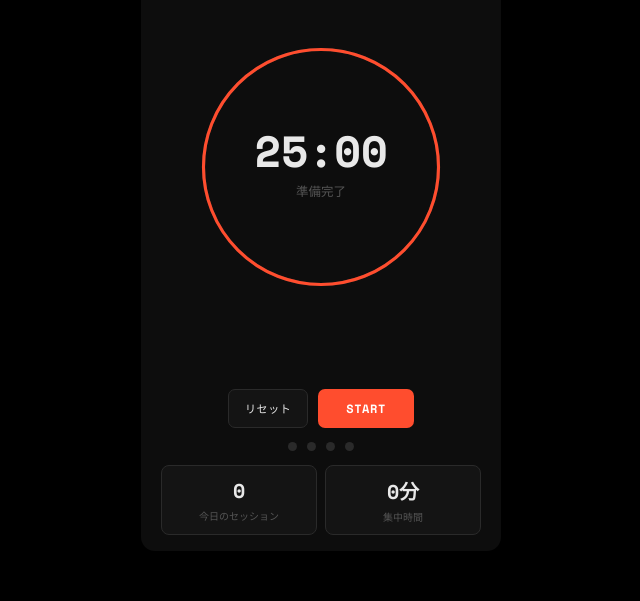
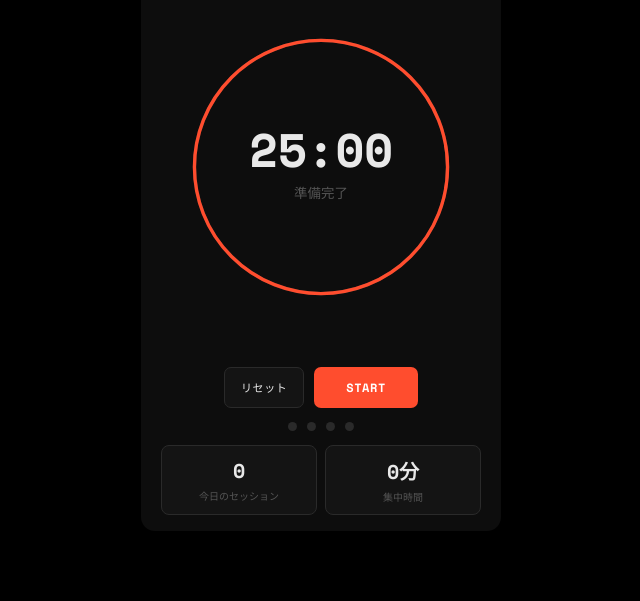
Before and after one commit to damadama/pomodoro-timer, a plain HTML site: page index.html in a window 1280 px wide. Shown: the part 199-800 px from the top of the page, without its empty margins (319-959 px from the left). Drawn offline with nearby package versions, Linux system fonts and the light colour scheme.

Commit message:
Add files via upload

```diff
--- a/index.html
+++ b/index.html
@@ -10,81 +10,66 @@
 :root{
   --bg:#0d0d0d;--surface:#141414;--border:#2a2a2a;
   --text:#e8e8e8;--muted:#555;
-  --work:#ff4d2e;--brk:#2ecc71;--lng:#3498db;--tab-active:#222;
-  --w:360px;
+  --work:#ff4d2e;--brk:#2ecc71;--lng:#3498db;--tab-act:#222;
 }
 html,body{
-  width:100%;height:100%;min-height:100dvh;
+  width:100%;height:100%;
   background:#000;
-  display:flex;align-items:center;justify-content:center;
   font-family:'Noto Sans JP',sans-serif;
   overflow:hidden;
+  display:flex;align-items:center;justify-content:center;
 }
+/* #appはJSがインラインスタイルで完全制御 */
 #app{
-  width:var(--w);height:100dvh;max-height:700px;
-  background:var(--bg);border-radius:14px;
-  overflow:hidden;position:relative;color:var(--text);
-  box-shadow:0 0 60px rgba(0,0,0,.8);
+  position:relative;
+  background:var(--bg);color:var(--text);
+  overflow:hidden;
   display:flex;flex-direction:column;
 }
-/* スマホ：全画面 */
-@media(max-width:420px){
-  html,body{align-items:flex-start;}
-  #app{width:100vw;max-width:100vw;border-radius:0;height:100dvh;max-height:none;}
-}
-
-/* ── スライドコンテナ ── */
 #slider{
   display:flex;flex:1;min-height:0;
   transition:transform .3s cubic-bezier(.4,0,.2,1);
 }
-#slider.show-settings{transform:translateX(calc(var(--w) * -1));}
-@media(max-width:420px){
-  #slider.show-settings{transform:translateX(-100vw);}
-}
 .panel{
-  width:var(--w);flex-shrink:0;
-  display:flex;flex-direction:column;overflow:hidden;
-}
-@media(max-width:420px){
-  .panel{width:100vw;}
+  flex-shrink:0;
+  display:flex;flex-direction:column;
+  overflow:hidden;
 }
 
 /* ── ヘッダー ── */
-.hdr{display:flex;align-items:center;justify-content:space-between;padding:16px 20px 4px;}
+.hdr{display:flex;align-items:center;justify-content:space-between;padding:16px 20px 4px;flex-shrink:0;}
 .logo{font-family:'Space Mono',monospace;font-size:9px;letter-spacing:.2em;color:var(--muted);text-transform:uppercase;}
-.icon-btn{background:none;border:none;color:var(--muted);font-size:20px;cursor:pointer;padding:4px 6px;border-radius:4px;transition:color .15s;line-height:1;}
+.icon-btn{background:none;border:none;color:var(--muted);font-size:22px;cursor:pointer;padding:4px 8px;border-radius:4px;transition:color .15s;line-height:1;-webkit-tap-highlight-color:transparent;}
 .icon-btn:hover{color:var(--text);}
 
 /* ── タブ ── */
-.tabs{display:flex;margin:6px 20px 10px;background:var(--surface);border:1px solid var(--border);border-radius:8px;padding:3px;gap:2px;}
-.tab{flex:1;background:none;border:none;color:var(--muted);font-family:'Noto Sans JP',sans-serif;font-size:11px;padding:7px 4px;border-radius:6px;cursor:pointer;transition:all .15s;}
-.tab.active{background:var(--tab-active);color:var(--text);}
-.tab:hover:not(.active){color:var(--text);}
+.tabs{display:flex;margin:6px 20px 10px;background:var(--surface);border:1px solid var(--border);border-radius:8px;padding:3px;gap:2px;flex-shrink:0;}
+.tab{flex:1;background:none;border:none;color:var(--muted);font-family:'Noto Sans JP',sans-serif;font-size:11px;padding:7px 4px;border-radius:6px;cursor:pointer;transition:all .15s;-webkit-tap-highlight-color:transparent;}
+.tab.active{background:var(--tab-act);color:var(--text);}
 
-/* ── リング ── */
-.ring-wrap{display:flex;justify-content:center;align-items:center;flex:1;padding:4px 0;}
-.ring-wrap svg{display:block;width:100%;height:auto;max-width:260px;max-height:260px;}
+/* ── リング（flex:1で残りスペースを全部使う） ── */
+.ring-wrap{flex:1;min-height:0;display:flex;justify-content:center;align-items:center;padding:4px 0;}
+.ring-wrap svg{display:block;width:100%;height:100%;max-width:280px;max-height:280px;}
 
 /* ── ボタン ── */
-.btn-row{display:flex;justify-content:center;gap:10px;padding:8px 0;}
-.btn{background:var(--surface);border:1px solid var(--border);color:var(--text);font-family:'Space Mono',monospace;font-size:11px;padding:10px 16px;border-radius:7px;cursor:pointer;transition:border-color .15s;letter-spacing:.05em;}
+.btn-row{display:flex;justify-content:center;gap:10px;padding:8px 0;flex-shrink:0;}
+.btn{background:var(--surface);border:1px solid var(--border);color:var(--text);font-family:'Space Mono',monospace;font-size:11px;padding:10px 16px;border-radius:7px;cursor:pointer;transition:border-color .15s;letter-spacing:.05em;-webkit-tap-highlight-color:transparent;}
 .btn:hover{border-color:var(--muted);}
-.btn-start{color:#fff;border:none;font-size:12px;font-weight:700;padding:11px 28px;}
+.btn-start{color:#fff;border:none;font-size:12px;font-weight:700;padding:12px 32px;}
 
 /* ── ドット ── */
-.dots{display:flex;justify-content:center;gap:10px;padding:6px 0;}
+.dots{display:flex;justify-content:center;gap:10px;padding:6px 0;flex-shrink:0;}
 .dot{width:9px;height:9px;border-radius:50%;background:var(--border);transition:background .3s;}
 .dot.done{background:var(--work);}
 .dot.current{background:var(--work);opacity:.4;}
 
 /* ── 統計 ── */
-.stats{display:grid;grid-template-columns:1fr 1fr;gap:8px;padding:8px 20px 16px;}
+.stats{display:grid;grid-template-columns:1fr 1fr;gap:8px;padding:8px 20px 16px;flex-shrink:0;}
 .stat{background:var(--surface);border:1px solid var(--border);border-radius:8px;padding:10px;text-align:center;}
 .stat-val{font-family:'Space Mono',monospace;font-size:20px;font-weight:700;}
 .stat-lbl{font-size:10px;color:var(--muted);margin-top:3px;}
 
-/* ── 設定 ── */
+/* ── 設定パネル ── */
 .settings-hdr{display:flex;align-items:center;gap:10px;padding:16px 20px 12px;border-bottom:1px solid var(--border);flex-shrink:0;}
 .settings-title{font-size:13px;font-weight:700;}
 .settings-body{padding:0 20px;overflow-y:auto;flex:1;}
@@ -96,26 +81,29 @@ html,body{
 .spinbox{background:var(--surface);border:1px solid var(--border);color:var(--text);font-family:'Space Mono',monospace;font-size:12px;width:52px;padding:5px 8px;border-radius:5px;text-align:center;-moz-appearance:textfield;}
 .spinbox::-webkit-inner-spin-button{display:none;}
 .spinbox:focus{outline:none;border-color:var(--muted);}
-.spin-btn{background:var(--surface);border:1px solid var(--border);color:var(--muted);width:24px;height:24px;border-radius:5px;cursor:pointer;font-size:15px;display:flex;align-items:center;justify-content:center;transition:color .15s;flex-shrink:0;}
+.spin-btn{background:var(--surface);border:1px solid var(--border);color:var(--muted);width:26px;height:26px;border-radius:5px;cursor:pointer;font-size:16px;display:flex;align-items:center;justify-content:center;transition:color .15s;flex-shrink:0;-webkit-tap-highlight-color:transparent;}
 .spin-btn:hover{color:var(--text);}
-.toggle{position:relative;width:38px;height:22px;flex-shrink:0;}
+
+/* ── トグル ── */
+.toggle{position:relative;width:40px;height:24px;flex-shrink:0;}
 .toggle input{opacity:0;width:0;height:0;}
-.toggle-track{position:absolute;inset:0;background:var(--border);border-radius:22px;cursor:pointer;transition:background .2s;}
+.toggle-track{position:absolute;inset:0;background:var(--border);border-radius:24px;cursor:pointer;transition:background .2s;}
 .toggle input:checked+.toggle-track{background:var(--work);}
-.toggle-track::after{content:'';position:absolute;left:3px;top:3px;width:16px;height:16px;background:#fff;border-radius:50%;transition:transform .2s;}
+.toggle-track::after{content:'';position:absolute;left:3px;top:3px;width:18px;height:18px;background:#fff;border-radius:50%;transition:transform .2s;}
 .toggle input:checked+.toggle-track::after{transform:translateX(16px);}
-.apply-btn{display:block;width:calc(100% - 40px);margin:12px 20px 16px;background:var(--work);color:#fff;border:none;border-radius:8px;font-family:'Noto Sans JP',sans-serif;font-size:13px;font-weight:700;padding:13px;cursor:pointer;transition:filter .15s;flex-shrink:0;}
-.apply-btn:hover{filter:brightness(1.1);}
+
+.apply-btn{display:block;width:calc(100% - 40px);margin:12px 20px 16px;background:var(--work);color:#fff;border:none;border-radius:8px;font-family:'Noto Sans JP',sans-serif;font-size:13px;font-weight:700;padding:14px;cursor:pointer;flex-shrink:0;-webkit-tap-highlight-color:transparent;}
 
 /* ── 通知 ── */
 .notify{position:absolute;top:12px;left:50%;transform:translateX(-50%) translateY(-80px);background:var(--surface);border:1px solid var(--border);border-radius:8px;padding:10px 20px;font-size:12px;white-space:nowrap;transition:transform .35s cubic-bezier(.34,1.56,.64,1);z-index:10;pointer-events:none;}
 .notify.show{transform:translateX(-50%) translateY(0);}
+
+
 </style>
 </head>
 <body>
 <div id="app">
   <div id="slider">
-
     <!-- タイマーパネル -->
     <div class="panel" id="panel-timer">
       <div class="hdr">
@@ -142,7 +130,7 @@ html,body{
       </div>
       <div class="btn-row">
         <button class="btn" id="btn-reset">リセット</button>
-        <button class="btn btn-start" id="btn-start" style="background:var(--work)">START</button>
+        <button class="btn btn-start" id="btn-start" style="background:#ff4d2e">START</button>
       </div>
       <div class="dots" id="dots"></div>
       <div class="stats">
@@ -183,28 +171,49 @@ html,body{
   const MODE_LABEL={work:'作業中',break:'休憩中',long:'長休憩中'};
   const MODE_READY={work:'準備完了',break:'休憩の準備',long:'長休憩の準備'};
   const MODE_NOTIFY={work:'作業完了！次は休憩しましょう',break:'休憩終了！また頑張ろう',long:'長休憩終了！さあ始めよう'};
-  const DEFAULT={work_min:25,break_min:5,long_min:15,auto_cycle:true,sound_on:true,sound_work:[880,3,150],sound_break:[660,2,200],sound_long:[440,1,0]};
+  const DEFAULT={work_min:25,break_min:5,long_min:15,auto_cycle:true,sound_on:true,
+    sound_work:[880,3,150],sound_break:[660,2,200],sound_long:[440,1,0]};
 
   function loadCfg(){try{return Object.assign({},DEFAULT,JSON.parse(localStorage.getItem('pomo')||'{}'));}catch(e){return Object.assign({},DEFAULT);}}
   function saveCfg(){try{localStorage.setItem('pomo',JSON.stringify(cfg));}catch(e){}}
 
-  let cfg=loadCfg(),mode='work',running=false,remaining=0,totalSec=0,tid=null,completed=0,todayMin=0,audioCtx=null;
+  let cfg=loadCfg(),mode='work',running=false,remaining=0,totalSec=0,tid=null,
+      completed=0,todayMin=0,audioCtx=null,showingSettings=false;
+
   const $=id=>document.getElementById(id);
+  const app=$('app'),slider=$('slider');
   const elTime=$('disp-time'),elStatus=$('disp-status'),elRing=$('ring'),elStart=$('btn-start');
   const elDots=$('dots'),elSess=$('stat-sess'),elMin=$('stat-min'),elNotify=$('notify');
-  const slider=$('slider');
 
-  // ── パネル幅をJSで同期（スライドアニメーション用） ──
-  function syncWidth(){
-    const w=document.getElementById('app').offsetWidth;
-    document.querySelectorAll('.panel').forEach(p=>p.style.width=w+'px');
-    slider.style.width=(w*2)+'px';
-    if(slider.classList.contains('show-settings'))
-      slider.style.transform=`translateX(-${w}px)`;
+  /* ── サイズ同期：縦横ともにJSで確定 ── */
+  function getSize(){
+    // ビジュアルビューポートが使えればそちらを優先（iOS Safariのアドレスバー対策）
+    const vv = window.visualViewport;
+    const W = vv ? vv.width  : window.innerWidth;
+    const H = vv ? vv.height : window.innerHeight;
+    const isMobile = W < 480;
+    return { W: isMobile ? W : 360, H: isMobile ? H : Math.min(H, 660), isMobile };
   }
-  window.addEventListener('resize',syncWidth);
-  syncWidth();
 
+  function resize(){
+    const {W, H, isMobile} = getSize();
+
+    app.style.width  = W + 'px';
+    app.style.height = H + 'px';
+    if(isMobile){ app.style.top='0'; app.style.left='0'; app.style.borderRadius='0'; app.style.boxShadow='none'; }
+    else         { app.style.top=''; app.style.left=''; app.style.borderRadius='14px'; app.style.boxShadow='0 0 60px rgba(0,0,0,.8)'; }
+
+    document.querySelectorAll('.panel').forEach(p=>{ p.style.width=W+'px'; p.style.height=H+'px'; });
+    slider.style.width = (W*2)+'px';
+    slider.style.transform = showingSettings ? `translateX(-${W}px)` : 'translateX(0)';
+  }
+
+  window.addEventListener('resize', resize);
+  if(window.visualViewport) window.visualViewport.addEventListener('resize', resize);
+  window.addEventListener('orientationchange', ()=>{ setTimeout(resize, 300); });
+  resize();
+
+  /* ── タイマー ── */
   function resetSec(){const k={work:'work_min',break:'break_min',long:'long_min'}[mode];totalSec=cfg[k]*60;remaining=totalSec;}
   function updateDisplay(){
     const m=Math.floor(remaining/60),s=remaining%60;
@@ -212,15 +221,13 @@ html,body{
     if(!running)elStatus.textContent=remaining===totalSec?MODE_READY[mode]:'一時停止中';
   }
   function updateRing(){
-    const pct=totalSec?remaining/totalSec:0;
-    elRing.setAttribute('stroke-dashoffset',CIRC*(1-pct));
+    elRing.setAttribute('stroke-dashoffset',CIRC*(1-(totalSec?remaining/totalSec:0)));
     elRing.setAttribute('stroke',MODE_COLOR[mode]);
     elStart.style.background=MODE_COLOR[mode];
   }
   function updateTabs(){document.querySelectorAll('.tab').forEach(t=>t.classList.toggle('active',t.dataset.mode===mode));}
   function updateDots(){
-    elDots.innerHTML='';
-    const pos=completed%SESSIONS;
+    elDots.innerHTML='';const pos=completed%SESSIONS;
     for(let i=0;i<SESSIONS;i++){
       const d=document.createElement('div');
       d.className='dot'+(i<pos?' done':(i===pos&&mode==='work'&&running?' current':''));
@@ -231,15 +238,14 @@ html,body{
   function start(){running=true;elStart.textContent='PAUSE';elStatus.textContent=MODE_LABEL[mode];updateDots();tick();}
   function stop(){running=false;if(tid){clearTimeout(tid);tid=null;}elStart.textContent='START';updateDisplay();}
   function tick(){
-    if(!running)return;
-    remaining--;updateRing();updateDisplay();
+    if(!running)return;remaining--;updateRing();updateDisplay();
     if(remaining<=0)finish();else tid=setTimeout(tick,1000);
   }
   function finish(){
     const fm=mode;stop();playBeep(fm);showNotify(MODE_NOTIFY[fm]);
     let next;
     if(fm==='work'){completed++;todayMin+=cfg.work_min;elSess.textContent=completed;elMin.textContent=todayMin+'分';next=completed%SESSIONS===0?'long':'break';}
-    else{next='work';}
+    else next='work';
     setTimeout(()=>{setMode(next);if(cfg.auto_cycle)setTimeout(start,300);},800);
   }
   function showNotify(msg){elNotify.textContent=msg;elNotify.classList.add('show');setTimeout(()=>elNotify.classList.remove('show'),3000);}
@@ -248,24 +254,31 @@ html,body{
     if(!cfg.sound_on)return;
     const[freq,count,interval]=cfg['sound_'+m];let i=0;
     function one(){
-      try{const ctx=getCtx(),osc=ctx.createOscillator(),g=ctx.createGain();osc.connect(g);g.connect(ctx.destination);osc.frequency.value=freq;osc.type='sine';const t=ctx.currentTime;g.gain.setValueAtTime(0,t);g.gain.linearRampToValueAtTime(.3,t+.01);g.gain.exponentialRampToValueAtTime(.001,t+.25);osc.start(t);osc.stop(t+.25);}catch(e){}
+      try{const ctx=getCtx(),osc=ctx.createOscillator(),g=ctx.createGain();osc.connect(g);g.connect(ctx.destination);
+        osc.frequency.value=freq;osc.type='sine';const t=ctx.currentTime;
+        g.gain.setValueAtTime(0,t);g.gain.linearRampToValueAtTime(.3,t+.01);g.gain.exponentialRampToValueAtTime(.001,t+.25);
+        osc.start(t);osc.stop(t+.25);}catch(e){}
       if(++i<count)setTimeout(one,interval+250);
     }one();
   }
 
-  // ── 設定パネルの開閉（widthを毎回計算） ──
+  /* ── 設定パネル開閉 ── */
   function openSettings(){
-    populateUI();
-    const w=document.getElementById('app').offsetWidth;
-    slider.style.transform=`translateX(-${w}px)`;
-    slider.classList.add('show-settings');
+    populateUI();showingSettings=true;
+    const W=app.offsetWidth;
+    slider.style.transform=`translateX(-${W}px)`;
   }
   function closeSettings(){
+    showingSettings=false;
     slider.style.transform='translateX(0)';
-    slider.classList.remove('show-settings');
   }
-
-  function populateUI(){$('s-work').value=cfg.work_min;$('s-break').value=cfg.break_min;$('s-long').value=cfg.long_min;$('s-whz').value=cfg.sound_work[0];$('s-wcnt').value=cfg.sound_work[1];$('s-bhz').value=cfg.sound_break[0];$('s-bcnt').value=cfg.sound_break[1];$('s-lhz').value=cfg.sound_long[0];$('s-lcnt').value=cfg.sound_long[1];$('s-auto').checked=cfg.auto_cycle;$('s-sound').checked=cfg.sound_on;}
+  function populateUI(){
+    $('s-work').value=cfg.work_min;$('s-break').value=cfg.break_min;$('s-long').value=cfg.long_min;
+    $('s-whz').value=cfg.sound_work[0];$('s-wcnt').value=cfg.sound_work[1];
+    $('s-bhz').value=cfg.sound_break[0];$('s-bcnt').value=cfg.sound_break[1];
+    $('s-lhz').value=cfg.sound_long[0];$('s-lcnt').value=cfg.sound_long[1];
+    $('s-auto').checked=cfg.auto_cycle;$('s-sound').checked=cfg.sound_on;
+  }
   function applyUI(){
     cfg.work_min=Math.max(1,parseInt($('s-work').value)||25);
     cfg.break_min=Math.max(1,parseInt($('s-break').value)||5);
@@ -277,6 +290,7 @@ html,body{
     saveCfg();stop();resetSec();updateRing();updateDisplay();
   }
 
+  /* ── イベント ── */
   $('btn-settings').addEventListener('click',openSettings);
   $('btn-back').addEventListener('click',closeSettings);
   $('btn-apply').addEventListener('click',()=>{applyUI();closeSettings();});
@@ -289,8 +303,8 @@ html,body{
       el.value=Math.min(parseInt(el.max)||999,Math.max(parseInt(el.min)||1,parseInt(el.value)+parseInt(b.dataset.d)));
     });
   });
+  setInterval(()=>{document.title=running?elTime.textContent+' - Pomodoro Timer':'Pomodoro Timer';},1000);
 
-  setInterval(()=>{document.title=running?elTime.textContent+' - Pomodoro Timer':'Pomodoro Timer';},1000);
   resetSec();updateRing();updateDisplay();updateTabs();updateDots();
 })();
 </script>
```
